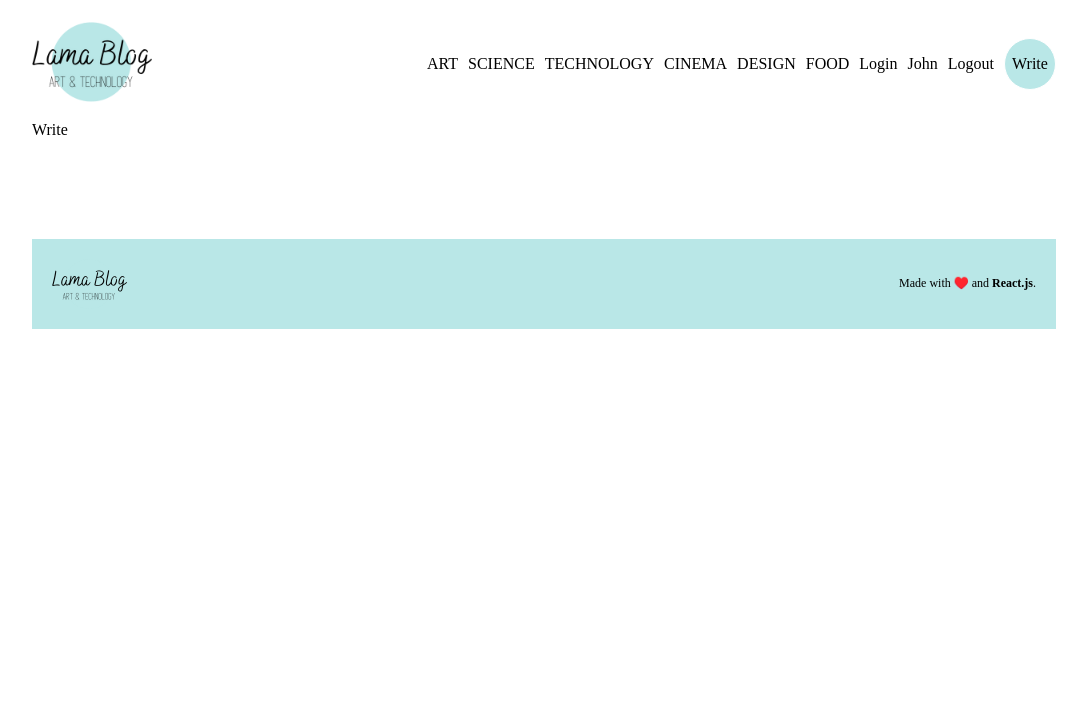
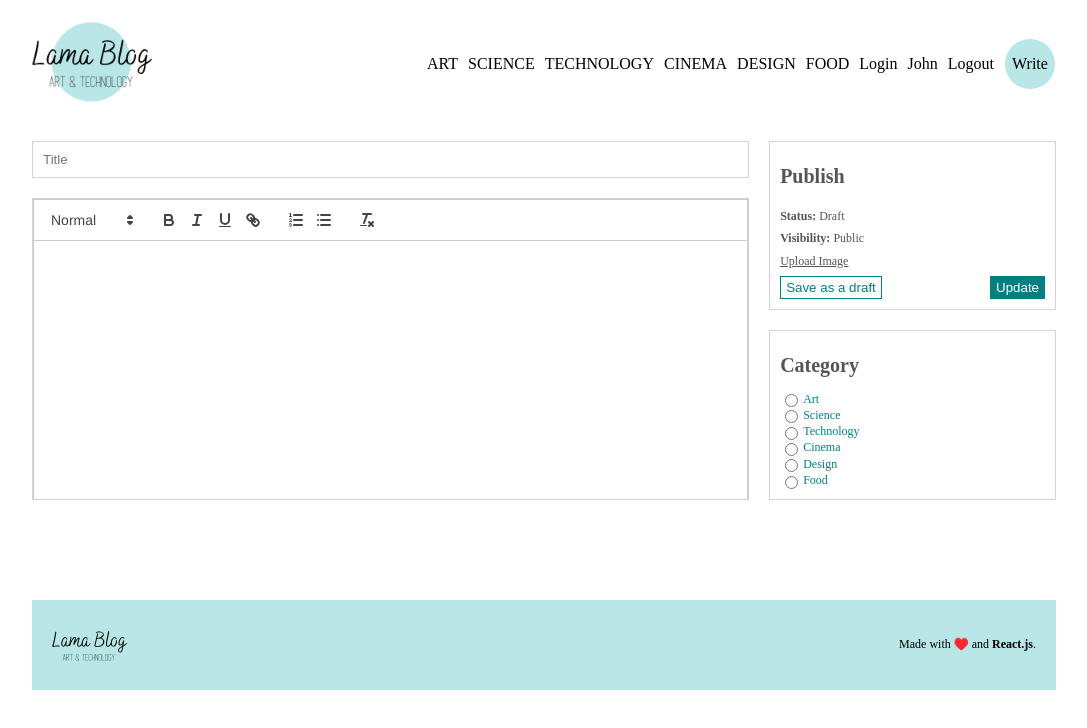
Before and after one commit to psu6510110342/SDA-PROJECT, a React (Vite) app in the folder client/: page /write in a window 1280 px wide. Shown: the top 728 px of the page, without its empty margins (96-1183 px from the left). Built offline with nearby package versions, Linux system fonts and the light colour scheme.

Commit message:
post page UI

```diff
--- a/client/package.json
+++ b/client/package.json
@@ -12,6 +12,7 @@
   "dependencies": {
     "react": "^18.2.0",
     "react-dom": "^18.2.0",
+    "react-quill": "^2.0.0",
     "react-router-dom": "^6.22.2",
     "sass": "^1.71.1"
   },
--- a/client/src/pages/Write.jsx
+++ b/client/src/pages/Write.jsx
@@ -1,7 +1,72 @@
-import React from "react";
+import React, { useState } from "react";
+import ReactQuill from "react-quill";
+import "react-quill/dist/quill.snow.css";
 
 const Write = () => {
-    return <div>Write</div>
+    const [value, setValue] = useState("");
+
+    return (
+        <div className="add">
+            <div className="content">
+                <input type="text" placeholder="Title" />
+                <div className="editorContainer">
+                    <ReactQuill
+                        className="editor"
+                        theme="snow"
+                        value={value}
+                        onChange={setValue}
+                    />
+                </div>
+            </div>
+            <div className="menu">
+                <div className="item">
+                    <h1>Publish</h1>
+                    <span>
+                        <b>Status: </b> Draft
+                    </span>
+                    <span>
+                        <b>Visibility: </b> Public
+                    </span>
+                    <input style={{ display: "none" }} type="file" id="file" />
+                    <label className="file" htmlFor="file">
+                        Upload Image
+                    </label>
+                    <div className="buttons">
+                        <button>Save as a draft</button>
+                        <button>Update</button>
+                    </div>
+                </div>
+                <div className="item">
+                    <h1>Category</h1>
+                    <div className="cat">
+                    <input type="radio" name="cat" value="art" id="art" />
+                    <label htmlFor="art">Art</label>
+                    </div>
+                    <div className="cat">
+                    <input type="radio" name="cat" value="science" id="science" />
+                    <label htmlFor="science">Science</label>
+                    </div>
+                    <div className="cat">
+                    <input type="radio" name="cat" value="technology" id="technology" />
+                    <label htmlFor="technology">Technology</label>
+                    </div>
+                    <div className="cat">
+                    <input type="radio" name="cat" value="cinema" id="cinema" />
+                    <label htmlFor="cinema">Cinema</label>
+                    </div>
+                    <div className="cat">
+                    <input type="radio" name="cat" value="design" id="design" />
+                    <label htmlFor="design">Design</label>
+                    </div>
+                    <div className="cat">
+                    <input type="radio" name="cat" value="food" id="food" />
+                    <label htmlFor="food">Food</label>
+                    </div>
+                </div>
+            </div>
+        </div>
+    );
+
 }
 
 export default Write
```
Also changed, not shown: 1 other file (tests, documents, lock files or other folders).
